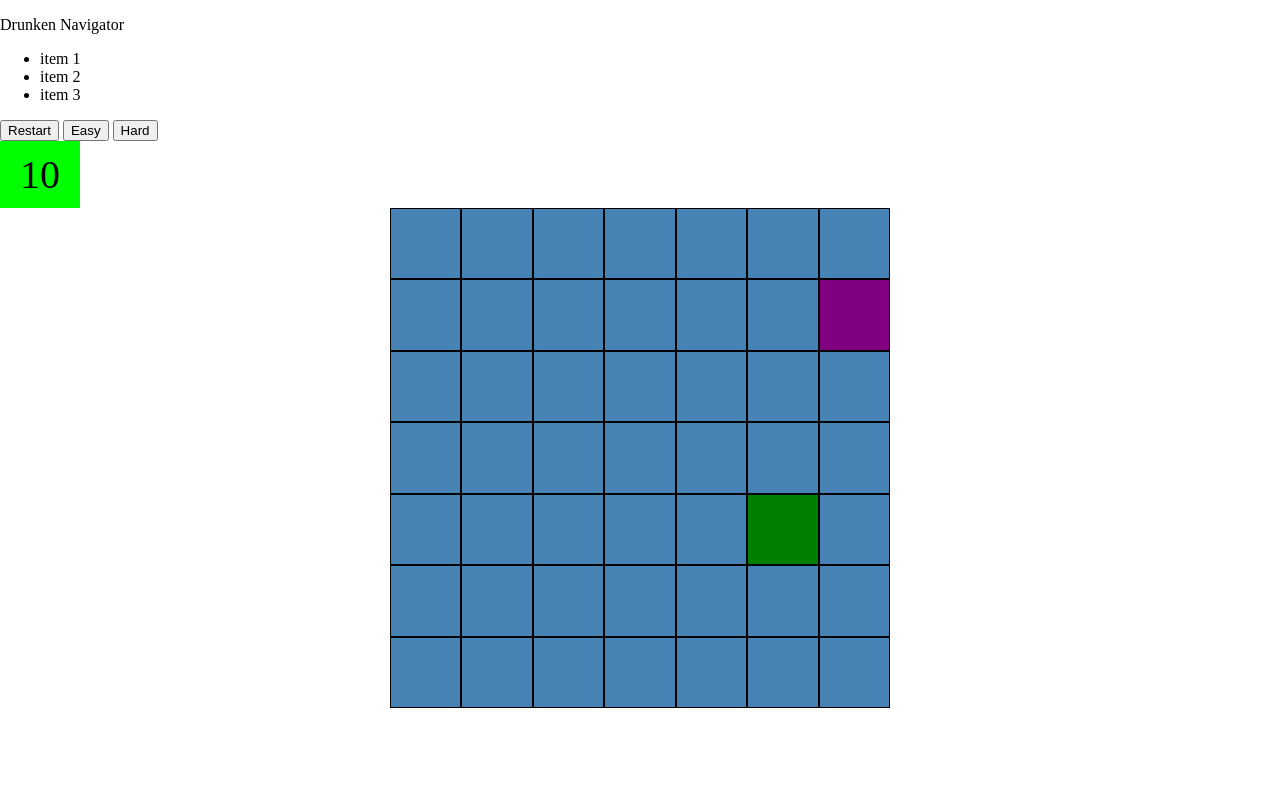
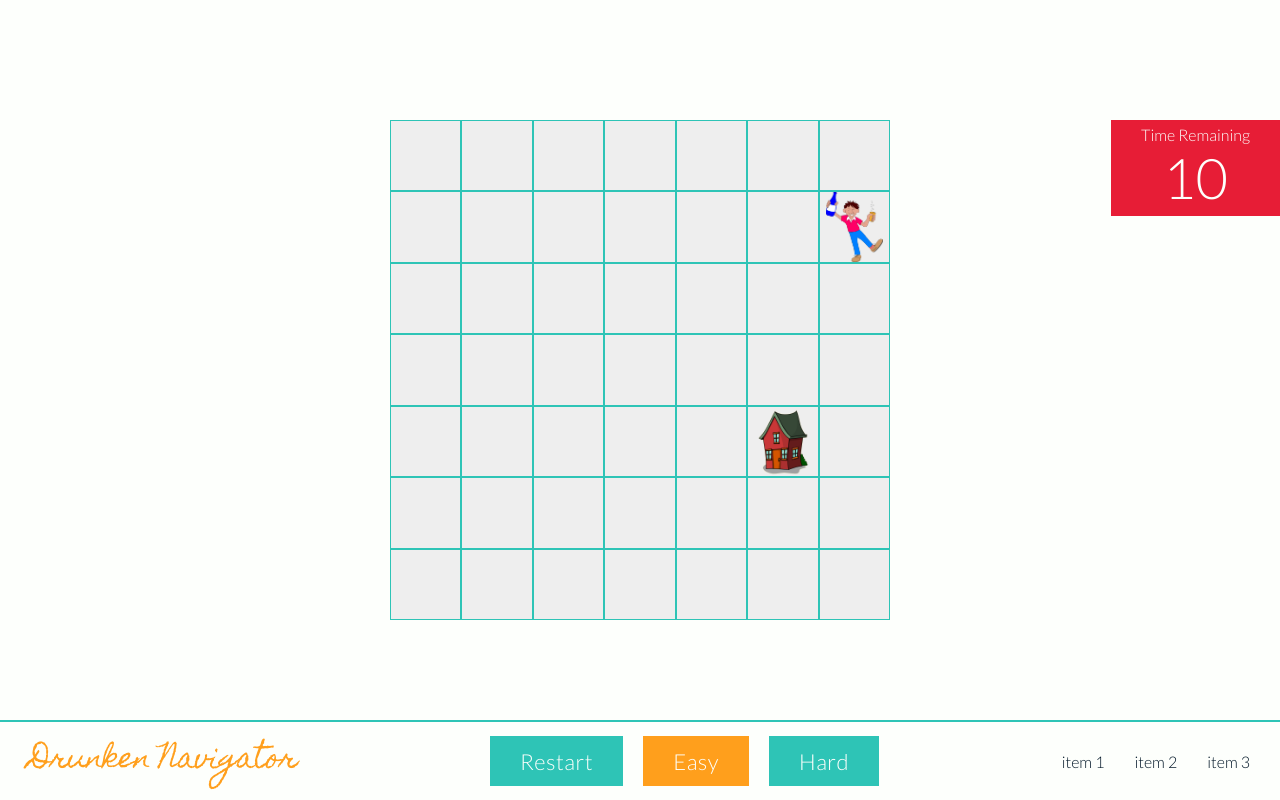
Before and after one commit to heyitsjhu/drunken-navigator, a plain HTML site: page index.html in a window 1280 px wide. Drawn offline with Linux system fonts and the light colour scheme.

Commit message:
Improve the overall look of the page with CSS
The CSS was reviewed and improved. We implemented a color scheme
and positioned elements in specific places on the page. We also
added a couple of pictures to better depict the start and finish
squares on the board. In drunken.js, we created a function to that
closes the marquee message.

```diff
--- a/drunken.js
+++ b/drunken.js
@@ -1,6 +1,7 @@
 var resetButton = document.querySelector("#resetButton");
 var easyButton = document.querySelector("#easyButton");
 var hardButton = document.querySelector("#hardButton");
+var marqueeX = document.querySelector("#marqueeX");
 var timer = document.querySelector("#timer");
 var timerStart = 10;
 timer.innerHTML = timerStart;
@@ -44,7 +45,7 @@ document.body.addEventListener("keydown", function(e){
 
         // Check if new position is at the goal
         currentPosition = document.querySelector(".current-position");
-        if (currentPosition.classList.contains("end")) {
+        if (currentPosition.classList.contains("target-goal")) {
             gameOver = true;
             setMarquee("Congratulations! You made it!");
             resetButton.textContent = "Play again?";
@@ -57,11 +58,24 @@ resetButton.addEventListener("click", newGame);
 easyButton.addEventListener("click", function(){
     gridCount = 7;
     newGame();
+    buttonSelected(this, hardButton);
 });
+
+function buttonSelected(buttonOn, buttonOff) {
+    if (!buttonOn.classList.contains("button--selected")) {
+        buttonOn.classList.toggle("button--selected");
+        if (buttonOff.classList.contains("button--selected")) buttonOff.classList = "";
+    }
+}
 
 hardButton.addEventListener("click", function(){
     gridCount = 10;
     newGame();
+    buttonSelected(this, easyButton);
+});
+
+marqueeX.addEventListener("click", function() {
+    marqueeDisplay("none");
 });
 
 /**
@@ -74,6 +88,7 @@ function newGame(){
     setupBoard();
     generateStartAndEnd();
     mapControls();
+    marqueeDisplay("none");
 }
 
 
@@ -138,7 +153,7 @@ function generateStartAndEnd() {
 
     // Randomly selects a startying square and goal
     document.getElementById(start).classList.add("current-position");
-    document.getElementById(end).classList.add("end");
+    document.getElementById(end).classList.add("target-goal");
 }
 
 function assignRandom(min, max){
@@ -153,6 +168,15 @@ function moveToNextPosition(current, keypressed) {
 function setMarquee(string) {
     var marqueeMessage = document.querySelector(".marquee__message");
     marqueeMessage.textContent = string;
+
+    if (marqueeMessage.textContent !== "") {
+        marqueeDisplay("flex");
+    }
+}
+
+function marqueeDisplay(type){
+    var marquee = document.querySelector(".marquee");
+    marquee.style.display = type;
 }
 
 // Initiate countdown timer
--- a/index.html
+++ b/index.html
@@ -3,16 +3,19 @@
 <head>
     <meta charset="UTF-8">
     <title>The Drunken Navigator</title>
+    <link href="https://fonts.googleapis.com/css?family=Lato:300|Homemade+Apple" rel="stylesheet">
     <link rel="stylesheet" href="styles.css" type="text/css" />
 </head>
 <body>
-    <div class="container">
-        <div class="marquee">
-            <p class="marquee__message"></p>
+    <header class="navbar navbar--flexbox navbar--fixed-btm">
+        <div class="navbar__title">Drunken Navigator</div>
+        <div class="navbar__section">
+            <div class="board__controls board__controls--flexbox ">
+                <button id="resetButton">Restart</button>
+                <button id="easyButton" class="button--selected">Easy</button>
+                <button id="hardButton">Hard</button>
             </div>
-
-        <header class="navbar">
-            <div class="navbar__title">Drunken Navigator</div>
+        </div>
         <nav class="navbar__nav">
             <ul class="navbar__list">
                 <li class="navbar__list-item">item 1</li>
@@ -20,17 +23,16 @@
                 <li class="navbar__list-item">item 3</li>
             </ul>
         </nav>
-            <div class="navbar__section">
-                <div class="board__controls">
-                    <button id="resetButton">Restart</button>
-                    <button id="easyButton">Easy</button>
-                    <button id="hardButton">Hard</button>
+    </header>
+
+    <div class="marquee">
+        <p class="marquee__message"></p>
+        <span class="marquee__x" id="marqueeX">X</span>
     </div>
-            </div>
-        </header>
-    </div>
-    <div class="timer">
-        <span class="timer__time" id="timer">5</span>
+
+    <div class="timer timer--fixed-top-right">
+        <span class="time-label">Time Remaining</span>
+        <span class="timer__seconds" id="timer"></span>
     </div>
 
     <script type="text/javascript" src="drunken.js" id="drunken-script"></script>
--- a/styles.css
+++ b/styles.css
@@ -1,45 +1,143 @@
-html, body {
+* {
+    box-sizing: border-box;
     margin: 0;
     padding: 0;
 }
 
+body {
+    background-color: #FDFFFC;
+    font-family: 'Lato', sans-serif;
+}
+
+button {
+    margin: 0 20px 0 0;
+    padding: 0 30px;
+    height: 50px;
+    background-color: #2EC4B6;
+    border: 0 solid transparent;
+    font-family: 'Lato', sans-serif;
+    font-size: 22px;
+    letter-spacing: 0.5px;
+    color: #FDFFFC;
+}
+
+button:focus {
+    outline: none;
+}
+button:active {
+        background-color: #ff9f1c; /* Orange */
+}
+
 #board {
-    margin: 0 auto;
+    margin: 120px auto;
     width: 500px;
+    overflow: hidden;
+}
+
+.button--selected {
+    background-color: #ff9f1c; /* Orange */
+}
+
+.navbar {
+    margin: 0;
+    padding: 0;
+    height: 80px;
+    width: 100%;
+    border-top: 2px solid #2EC4B6;
+    background-color: #FDFFFC;
+    color: #011627;
+}
+
+.navbar--flexbox,
+.board__controls--flexbox {
+    display: flex;
+    justify-content: space-between;
+    align-items: center;
+}
+
+.navbar--fixed-btm {
+    position: fixed;
+    left: 0;
+    bottom: 0;
+}
+
+.navbar__title {
+    padding: 0 30px;
+    font-family: 'Homemade Apple', cursive;
+    font-size: 28px;
+    color: #ff9f1c; /* Orange */
+    letter-spacing: -1px;
+}
+
+.navbar__list {
+    margin: 0;
+    padding: 0;
+    list-style: none;
+}
+
+.navbar__list-item {
+    padding-right: 30px;
+    float: left;
 }
 
 .square {
-    box-sizing: border-box;
     width: 100px;
     height: 100px;
     float: left;
-    background-color: steelblue;
-    border: 1px solid black;
+    background-color: #eee;
+    border: 1px solid #2EC4B6;
     text-align: center;
     line-height: 100px;
 }
 
-.start {
-    background-color: red;
-}
-
-.end {
-    background-color: green;
+.target-goal {
+    background-image: url("assets/house.png");
+    background-size: contain;
+    background-repeat: no-repeat;
+    background-position: center;
 }
 
 .current-position {
-    background-color: purple !important;
+    background-image: url("assets/drunken.png");
+    background-size: contain;
+    background-repeat: no-repeat;
+    background-position: center;
 }
 
 .marquee {
-    background-color: orange;
+    position: fixed;
+    top: 0;
+    left: 0;
+    display: none;
+    justify-content: space-between;
+    align-items: center;
+    padding: 10px 30px;
+    width: 100%;
+    height: 80px;
+    background-color: #2EC4B6;
+    font-size: 22px;
+    color: #FDFFFC;
+    z-index: 10;
+}
 
+.marquee__x:hover {
+    cursor: pointer;
 }
 
 .timer {
-    display:inline-block;
-    margin: 0 auto;
-    padding: 10px 20px;
-    background-color: lime;
-    font-size: 40px;
+    display: flex;
+    flex-direction: column;
+    align-items: center;
+    margin-top: 120px;
+    padding: 5px 30px;
+    background-color: #E71D36;
+    color: #FDFFFC;
 }
+.timer--fixed-top-right {
+    position: absolute;
+    top: 0;
+    right: 0;
+}
+.timer__seconds {
+    font-size: 56px;
+}
```
Also changed, not shown: assets/drunken.png (added), assets/house.png (added). Lines whose indentation alone changed are shown as unchanged.
